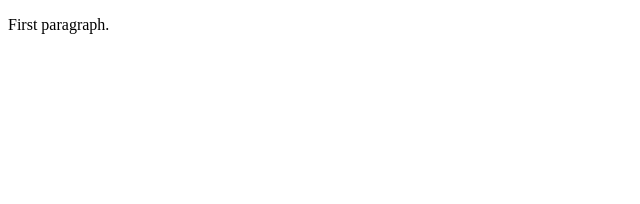
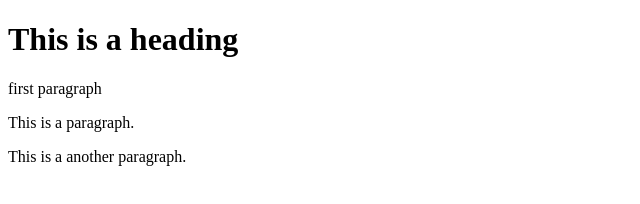
Before and after one commit to valerianoalmondo/playingWithGit, a plain HTML site: page index.html in a window 1280 px wide. Shown: the whole page, without its empty margins (0-640 px from the left). Drawn offline with Linux system fonts and the light colour scheme.

Commit message:
added another p tag

```diff
--- a/index.html
+++ b/index.html
@@ -5,7 +5,10 @@
 </head>
 <body>
 
-  <p> First paragraph.</p>
+  <h1>This is a heading</h1>
+  <p>first paragraph</p>
+  <p>This is a paragraph.</p>
+  <p>This is a another paragraph.</p>
 
 </body>
 </html>
```
